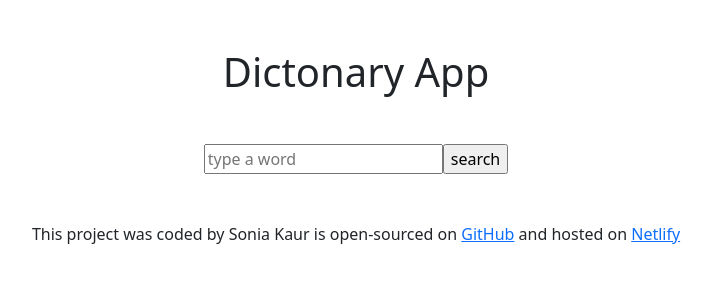
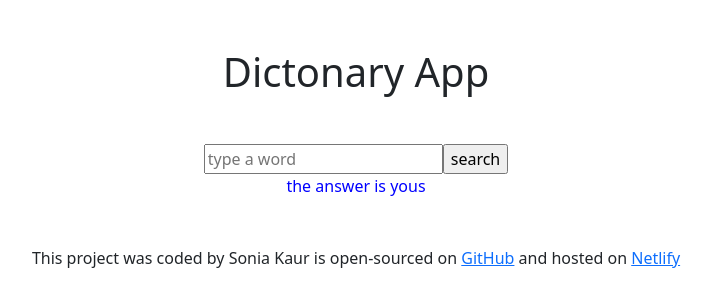
Before and after one commit to sonikaur21/dictionary-app, a React (Create React App) app: page / in a window 1280 px wide. Shown: the top 306 px of the page, without its empty margins (284-995 px from the left). Built offline with nearby package versions, Linux system fonts and the light colour scheme.

Commit message:
added meanings

```diff
--- a/src/Dictonary.js
+++ b/src/Dictonary.js
@@ -1,15 +1,15 @@
 import React, { useState } from "react";
 import "./Dictonary.css";
 import axios from "axios";
+import Results from "./Results";
 
 export default function Dictonary() {
   let [keyword, setKeyword] = useState("");
   function handleResponse(response) {
-    console.log(response.data[0]);
+    console.log(response.data.meanings[0].definition);
   }
   function search(event) {
     event.preventDefault();
-    alert(`searching for ${keyword} definition`);
     let apiKey = "79e2b848de54da3deo0aafeff8t7fa08";
     let apiUrl = `https://api.shecodes.io/dictionary/v1/define?word=${keyword}&key=${apiKey}`;
     axios.get(apiUrl).then(handleResponse);
@@ -27,6 +27,7 @@ export default function Dictonary() {
         />
         <input type="submit" value="search" />
       </form>
+      <Results />
     </div>
   );
 }
--- /dev/null
+++ b/src/Results.js
@@ -0,0 +1,5 @@
+import React from "react";
+
+export default function Results() {
+  return <div>the answer is yous</div>;
+}
```
